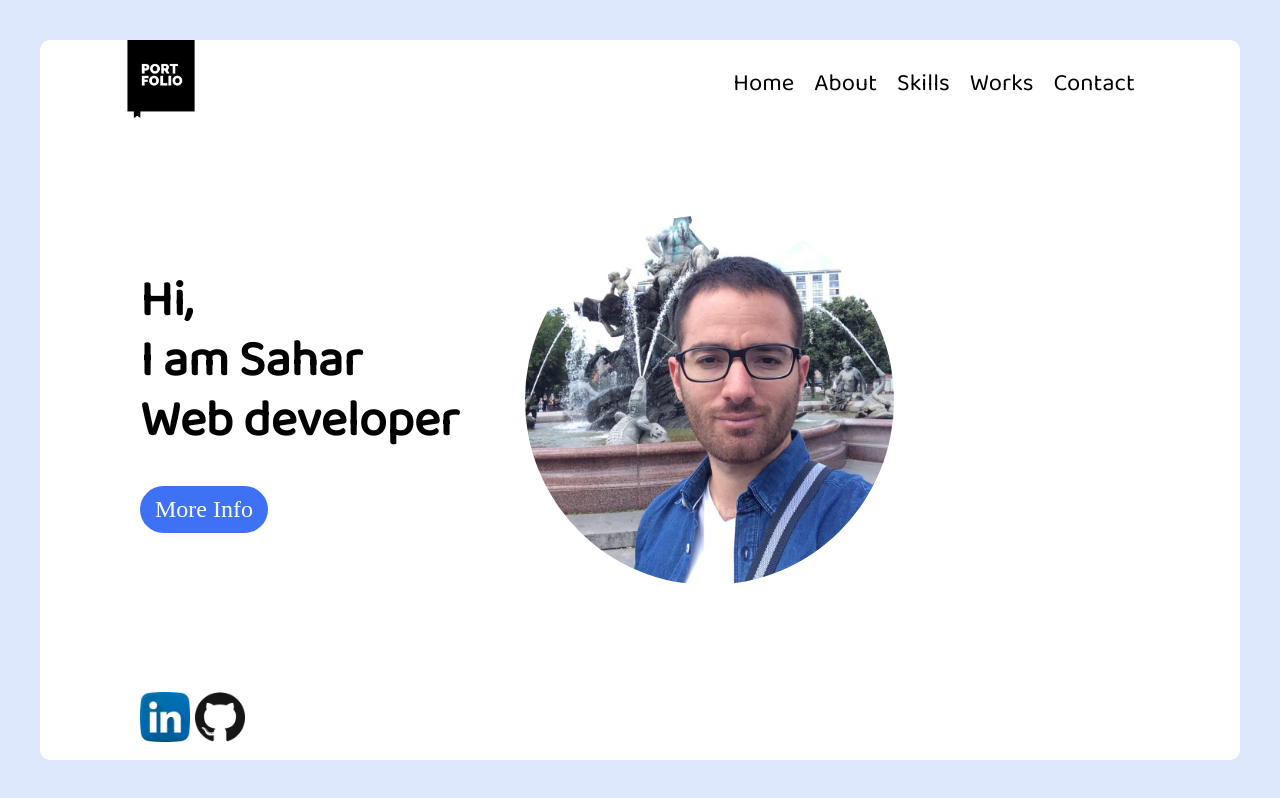
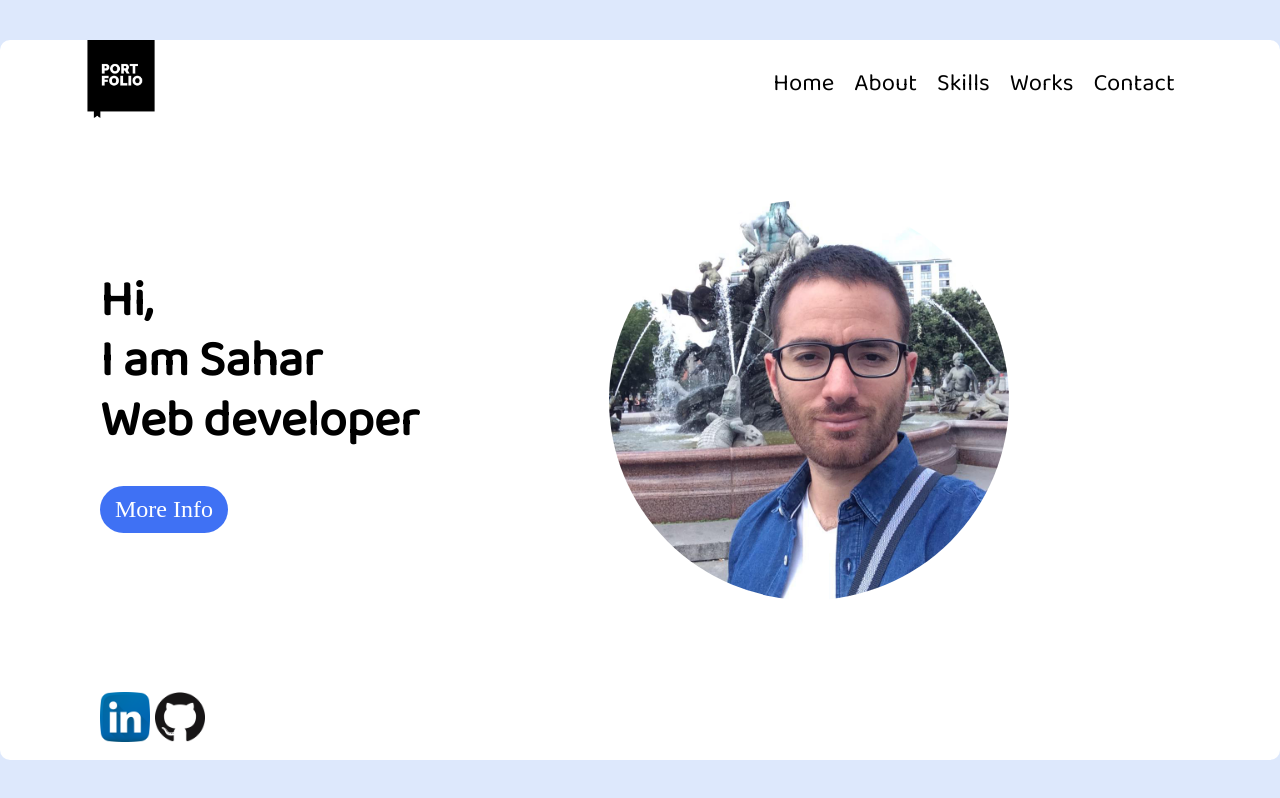
Before and after one commit to saharc8/portfolio, a React (Create React App) app: page / in a window 1280 px wide. Built offline with nearby package versions, Linux system fonts and the light colour scheme.

Commit message:
add some info

```diff
--- a/src/App.css
+++ b/src/App.css
@@ -12,7 +12,7 @@
 @media (min-width: 800px) {
   .app {
     padding: 0 100px;
-    margin: 5vh;
+    margin: 5vh auto;
     min-height: 90vh;
   }
 }
--- a/src/components/About/About.jsx
+++ b/src/components/About/About.jsx
@@ -24,7 +24,7 @@ const About = () => {
         <br /> I would happy to hear from you.
       </p>
       <br />
-      <h1>My projects</h1>
+      <h1>Some projects (find more in my github)</h1>
       <div className="projects">
         <section className="project">
           <p>Fasion store</p>
--- a/src/components/Home/Home.css
+++ b/src/components/Home/Home.css
@@ -30,13 +30,9 @@
   font-family: "Righteous", cursive;
 }
 
-.home .person {
+.home .person img {
   width: 100%;
   margin-top: 20px;
-}
-
-.home .person img {
-  width: 80%;
 }
 
 @media (min-width: 800px) {
@@ -45,14 +41,14 @@
     justify-content: space-between;
   }
   .home .title,
-  .home .person {
-    width: 60%;
+  .home .person img {
+    width: 70%;
     border-radius: 999px;
     margin-top: 0;
     text-align: left;
     font-size: 25px;
   }
-  .home .person img {
-    width: 100%;
+  .home .person {
+    margin-left: 60px;
   }
 }
--- a/src/components/Home/Home.jsx
+++ b/src/components/Home/Home.jsx
@@ -15,12 +15,8 @@ const Home = () => {
           <button>More Info</button>
         </Link>
       </div>
-      <div>
-        <img
-          className="person"
-          src={`${process.env.PUBLIC_URL}/me.png`}
-          alt="person pic"
-        />
+      <div className="person">
+        <img src={`${process.env.PUBLIC_URL}/me.png`} alt="person pic" />
       </div>
     </div>
   );
--- a/src/components/Works/Works.js
+++ b/src/components/Works/Works.js
@@ -6,11 +6,11 @@ const Works = () => {
     <div className="works">
       <h1>Experiences</h1>
       <p className="company">Company: SimTeam</p>
-      <p>Role: Assistant Web Developer</p>
+      <p>Role: Web Developer</p>
       <p>Date: 2020 to 2021</p>
       <p>
-        Providing support for a project, development in HTML, CSS, JavaScript,
-        React, Node.JS, MongoDB.
+        Simulation app, development in HTML, CSS, JavaScript, React, Node.JS,
+        MongoDB.
       </p>
       <br />
       <p className="company">Company: BeeriPrint</p>
```
